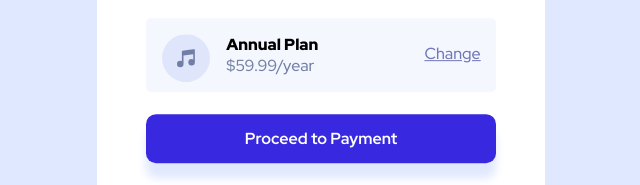
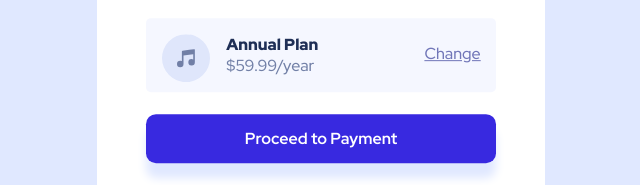
Before and after one commit to 2308000/order-summary, a plain HTML site: page index.html in a window 1280 px wide. Shown: the part 473-658 px from the top of the page, 319-959 px from the left. Drawn offline with Linux system fonts and the light colour scheme.

Commit message:
Changed information h4 color to dark blue

```diff
--- a/styles.css
+++ b/styles.css
@@ -74,12 +74,13 @@ body {
     margin: 0 auto 1em auto;
     border-radius: 5px;
     position: relative;
+    color: var(--dark-blue);
 }
 
 .information h4 {
     padding: 1em 0;
     text-align: left;
-    font-weight: 900;
+    font-weight: 800;
 }
 
 .information h4 span {
```
